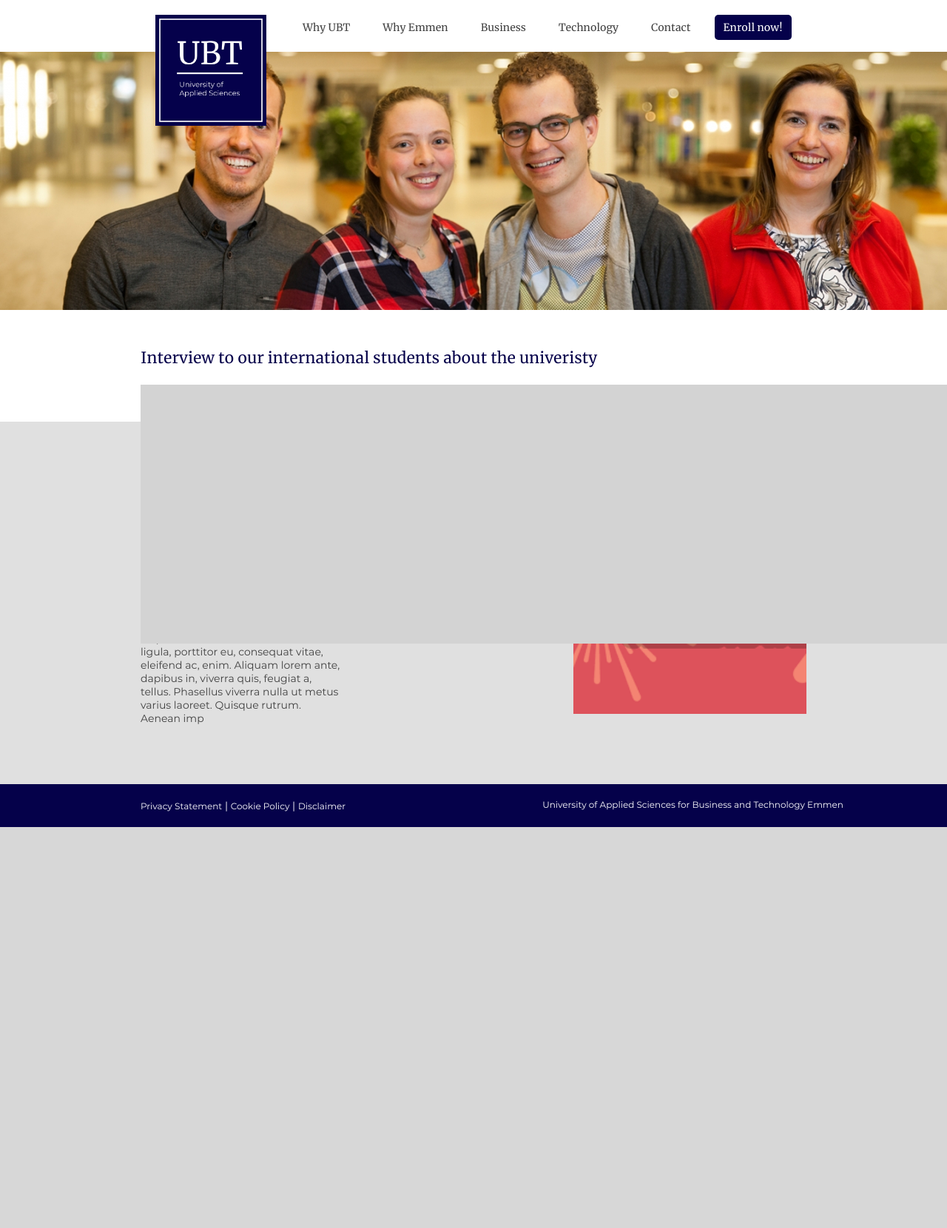
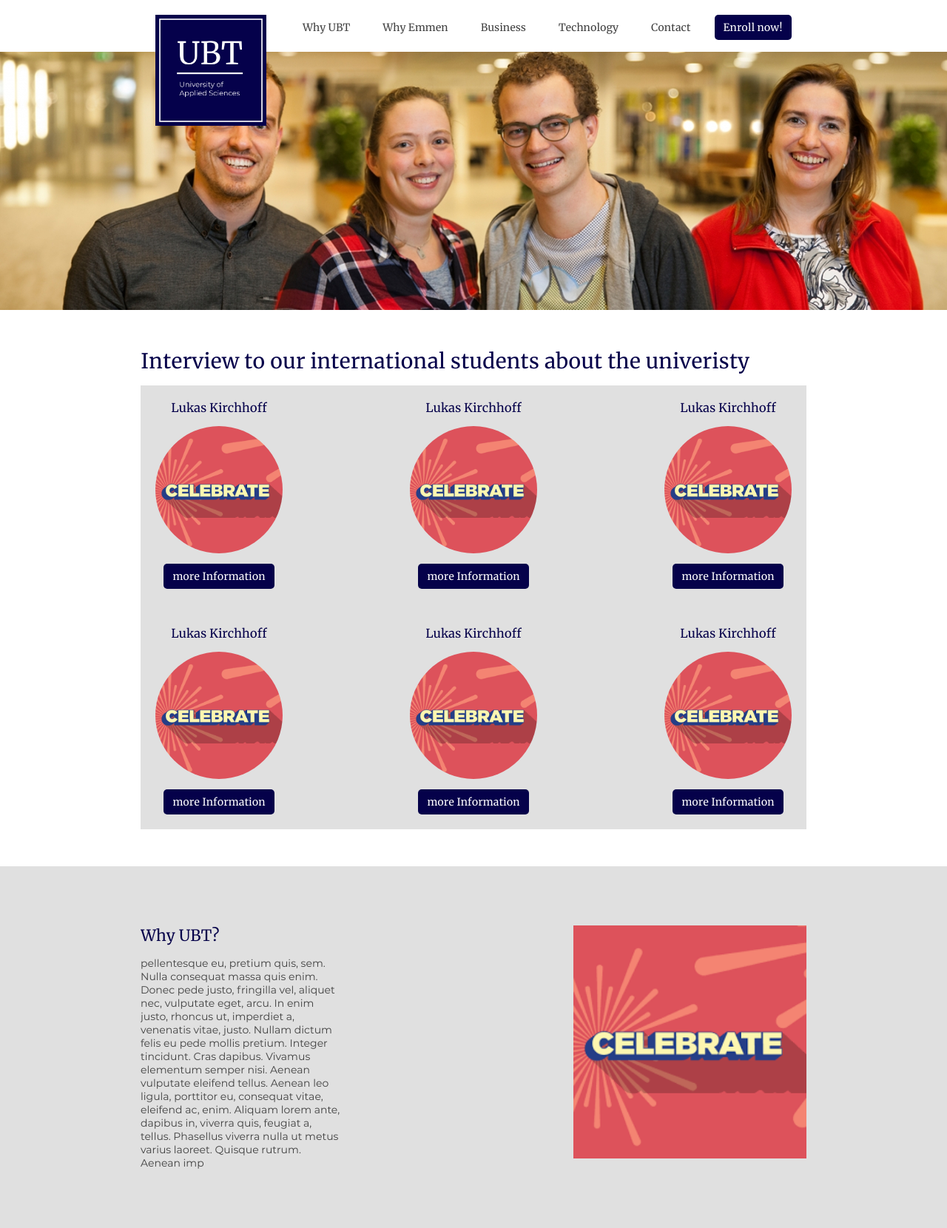
Before and after one commit to lukas-kirchhoff/Professional-Website, a PHP site: page /html/whyUBT.html in a window 1280 px wide; the page is wider, and only the part inside the window is pictured. Shown: the top 1660 px of that part at 74% size. Before the commit the page ends 1118 px from the top of that part, so only its background shows below. Run offline with PHP 8.4, Linux system fonts and the light colour scheme.

Commit message:
improved why ubt page

```diff
--- a/css/main.css
+++ b/css/main.css
@@ -250,7 +250,7 @@ a {
     margin: 30px;
 }
 
-.bsub_block  p{
+.bsub_block p {
     padding-top: 20px;
 }
 
@@ -409,15 +409,18 @@ select {
     background: #125688;
     color: white;
 }
+
 /* Enroll-now page */
 .enroll__textbox--title {
     margin-bottom: 15px;
     margin-left: 0px;
 }
+
 .enroll__textbox--text {
-	text-align:justify;
+    text-align: justify;
     margin-bottom: 15px;
 }
+
 .enroll__button {
     width: auto;
     padding: 8px 12px;
@@ -427,20 +430,25 @@ select {
     border-radius: 5px;
     margin-top: 15px;
 }
-#interview__div{
-	width: 100%;
-	height: 350px;
-	background-color: lightgrey;
-	margin: bottom;
-	position: absolute;
+
+/* Why UBT Page */
+.interview__section {
+    background-color: #E0E0E0;
+    padding: 20px;
 }
-#separator{
-	height: 50px;
+
+.interview__wrapper {
+    display: grid;
+    grid-template-columns: 20% 20% 20%;
+    justify-content: space-between;
+    text-align: center;
+    grid-row-gap: 50px;
 }
-#circles{
-	width: 25px;
-	height: 25px;
-	color: white;
-	border-radius: 20px;
-	position: absolute;
+
+.interview__image {
+    border-radius: 50%;
 }
+
+.interview__box .main__button {
+    margin-top: 10px;
+}
--- a/html/whyUBT.html
+++ b/html/whyUBT.html
@@ -37,13 +37,78 @@
 
     <!-- Content -->
     <div class="content__wrapper">
-        <div id="separator">
-			<h2>Interview to our international students about the univeristy</h2>
-		</div>
-		<div id="interview__div">
-			<div id= circles>
-			</div>
-		</div>
+        <h1>Interview to our international students about the univeristy</h1>
+        <div class="interview__section">
+            <!-- first interview box -->
+            <div class="interview__wrapper">
+                <div class="interview__box">
+                    <!-- Content here -->
+                    <h3>Lukas Kirchhoff</h3>
+                    <div class="interview__image-wrapper">
+                        <img class="interview__image" src="../img/layout/square.png" alt="Image" />
+                    </div>
+                    <a class="main__button" href="/">
+                        more Information
+                    </a>
+                </div>
+
+                <!-- second interview box -->
+                <div class="interview__box">
+                    <!-- Content here -->
+                    <h3>Lukas Kirchhoff</h3>
+                    <div class="interview__image-wrapper">
+                        <img class="interview__image" src="../img/layout/square.png" alt="Image" />
+                    </div>
+                    <a class="main__button" href="/">
+                        more Information
+                    </a>
+                </div>
+                <!-- third interview box -->
+                <div class="interview__box">
+                    <!-- Content here -->
+                    <h3>Lukas Kirchhoff</h3>
+                    <div class="interview__image-wrapper">
+                        <img class="interview__image" src="../img/layout/square.png" alt="Image" />
+                    </div>
+                    <a class="main__button" href="/">
+                        more Information
+                    </a>
+                </div>
+                <!-- fourth interview box -->
+                <div class="interview__box">
+                    <!-- Content here -->
+                    <h3>Lukas Kirchhoff</h3>
+                    <div class="interview__image-wrapper">
+                        <img class="interview__image" src="../img/layout/square.png" alt="Image" />
+                    </div>
+                    <a class="main__button" href="/">
+                        more Information
+                    </a>
+                </div>
+                <!-- fifth interview box -->
+                <div class="interview__box">
+                    <!-- Content here -->
+                    <h3>Lukas Kirchhoff</h3>
+                    <div class="interview__image-wrapper">
+                        <img class="interview__image" src="../img/layout/square.png" alt="Image" />
+                    </div>
+                    <a class="main__button" href="/">
+                        more Information
+                    </a>
+                </div>
+                <!-- six interview box -->
+                <div class="interview__box">
+                    <!-- Content here -->
+                    <h3>Lukas Kirchhoff</h3>
+                    <div class="interview__image-wrapper">
+                        <img class="interview__image" src="../img/layout/square.png" alt="Image" />
+                    </div>
+                    <a class="main__button" href="/">
+                        more Information
+                    </a>
+                </div>
+            </div>
+        </div>
     </div>
     <div class="content__seperator">
         <div class="content__wrapper">
```
Lines whose indentation alone changed are shown as unchanged.
